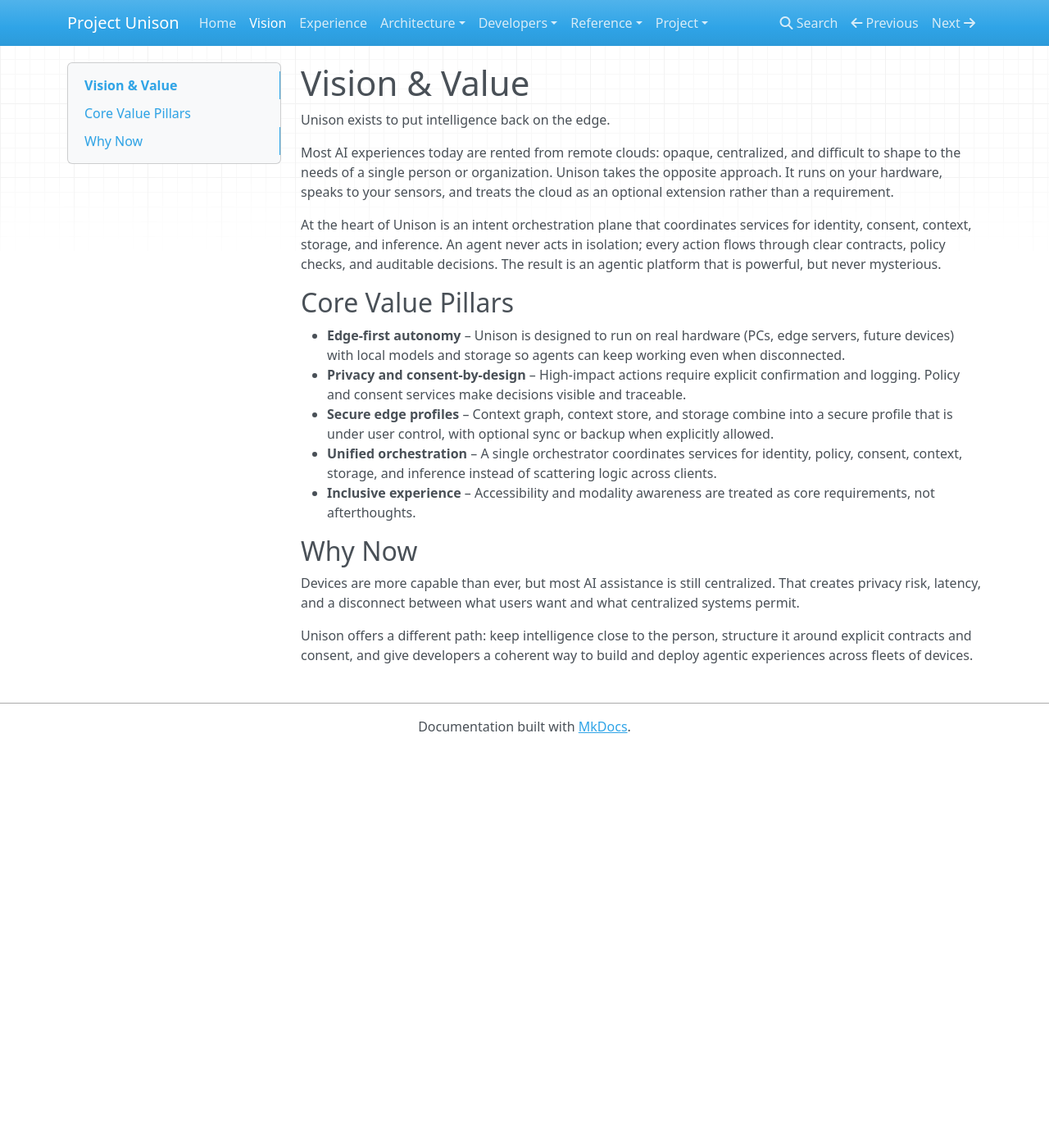
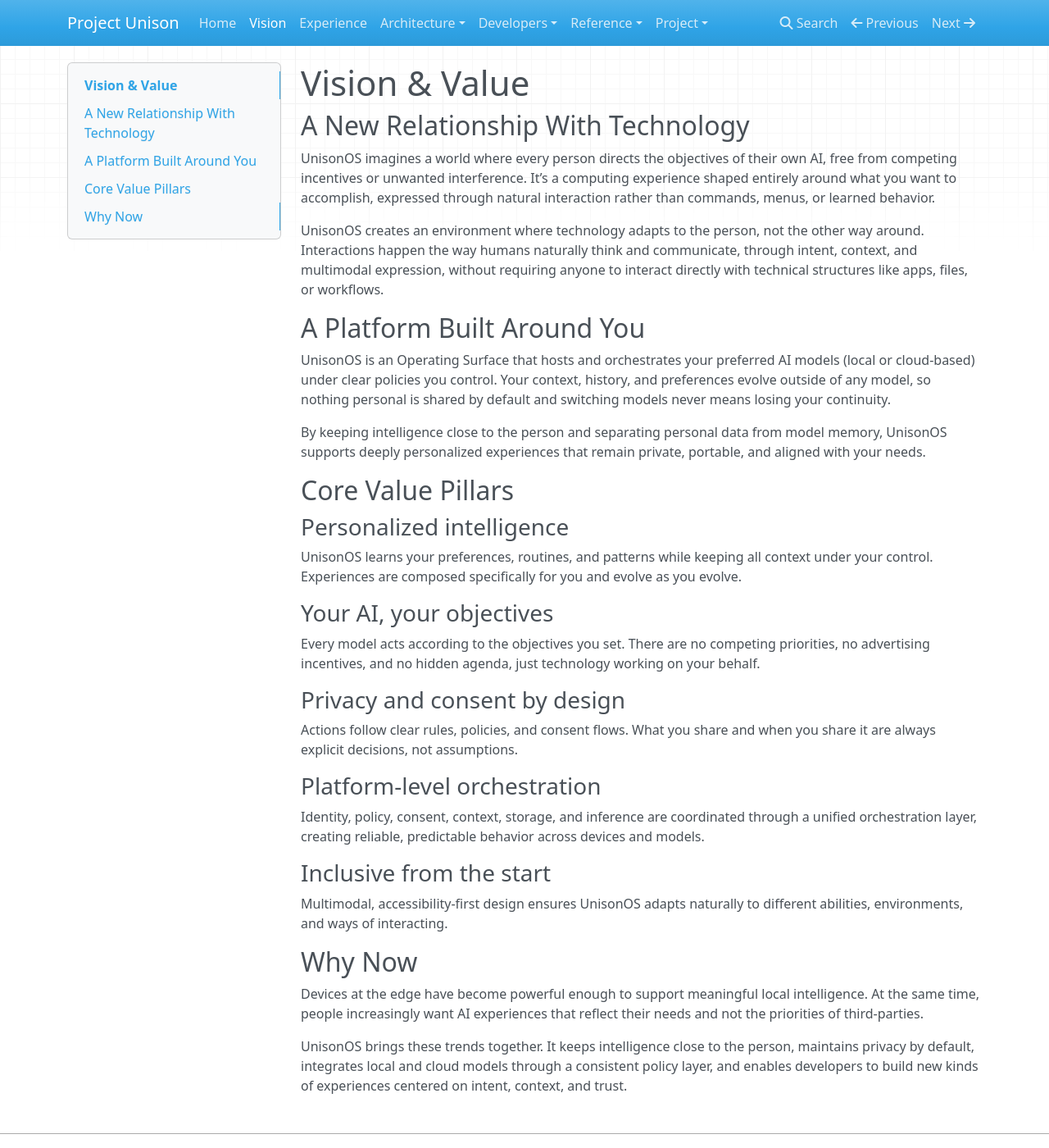
Before and after one commit to project-unisonOS/project-unisonos.github.io, an MkDocs documentation site: the page built from docs/vision.md, in a window 1280 px wide and 1400 px high. Shown: the whole window at 82% size. Built offline with MkDocs 1.6.1, drawn with Linux system fonts in a browser that asks for light colours; nearby versions of some CDN libraries.

Commit message:
Update Vision & Value page content

```diff
--- a/docs/vision.md
+++ b/docs/vision.md
@@ -1,21 +1,41 @@
 # Vision & Value
 
-Unison exists to put intelligence back on the edge.
+## A New Relationship With Technology
 
-Most AI experiences today are rented from remote clouds: opaque, centralized, and difficult to shape to the needs of a single person or organization. Unison takes the opposite approach. It runs on your hardware, speaks to your sensors, and treats the cloud as an optional extension rather than a requirement.
+UnisonOS imagines a world where every person directs the objectives of their own AI, free from competing incentives or unwanted interference. It’s a computing experience shaped entirely around what you want to accomplish, expressed through natural interaction rather than commands, menus, or learned behavior.
 
-At the heart of Unison is an intent orchestration plane that coordinates services for identity, consent, context, storage, and inference. An agent never acts in isolation; every action flows through clear contracts, policy checks, and auditable decisions. The result is an agentic platform that is powerful, but never mysterious.
+UnisonOS creates an environment where technology adapts to the person, not the other way around. Interactions happen the way humans naturally think and communicate, through intent, context, and multimodal expression, without requiring anyone to interact directly with technical structures like apps, files, or workflows.
+
+## A Platform Built Around You
+
+UnisonOS is an Operating Surface that hosts and orchestrates your preferred AI models (local or cloud-based) under clear policies you control. Your context, history, and preferences evolve outside of any model, so nothing personal is shared by default and switching models never means losing your continuity.
+
+By keeping intelligence close to the person and separating personal data from model memory, UnisonOS supports deeply personalized experiences that remain private, portable, and aligned with your needs.
 
 ## Core Value Pillars
 
-- **Edge-first autonomy** – Unison is designed to run on real hardware (PCs, edge servers, future devices) with local models and storage so agents can keep working even when disconnected.
-- **Privacy and consent-by-design** – High-impact actions require explicit confirmation and logging. Policy and consent services make decisions visible and traceable.
-- **Secure edge profiles** – Context graph, context store, and storage combine into a secure profile that is under user control, with optional sync or backup when explicitly allowed.
-- **Unified orchestration** – A single orchestrator coordinates services for identity, policy, consent, context, storage, and inference instead of scattering logic across clients.
-- **Inclusive experience** – Accessibility and modality awareness are treated as core requirements, not afterthoughts.
+### Personalized intelligence
+
+UnisonOS learns your preferences, routines, and patterns while keeping all context under your control. Experiences are composed specifically for you and evolve as you evolve.
+
+### Your AI, your objectives
+
+Every model acts according to the objectives you set. There are no competing priorities, no advertising incentives, and no hidden agenda, just technology working on your behalf.
+
+### Privacy and consent by design
+
+Actions follow clear rules, policies, and consent flows. What you share and when you share it are always explicit decisions, not assumptions.
+
+### Platform-level orchestration
+
+Identity, policy, consent, context, storage, and inference are coordinated through a unified orchestration layer, creating reliable, predictable behavior across devices and models.
+
+### Inclusive from the start
+
+Multimodal, accessibility-first design ensures UnisonOS adapts naturally to different abilities, environments, and ways of interacting.
 
 ## Why Now
 
-Devices are more capable than ever, but most AI assistance is still centralized. That creates privacy risk, latency, and a disconnect between what users want and what centralized systems permit.
+Devices at the edge have become powerful enough to support meaningful local intelligence. At the same time, people increasingly want AI experiences that reflect their needs and not the priorities of third-parties.
 
-Unison offers a different path: keep intelligence close to the person, structure it around explicit contracts and consent, and give developers a coherent way to build and deploy agentic experiences across fleets of devices.
+UnisonOS brings these trends together. It keeps intelligence close to the person, maintains privacy by default, integrates local and cloud models through a consistent policy layer, and enables developers to build new kinds of experiences centered on intent, context, and trust.
```
